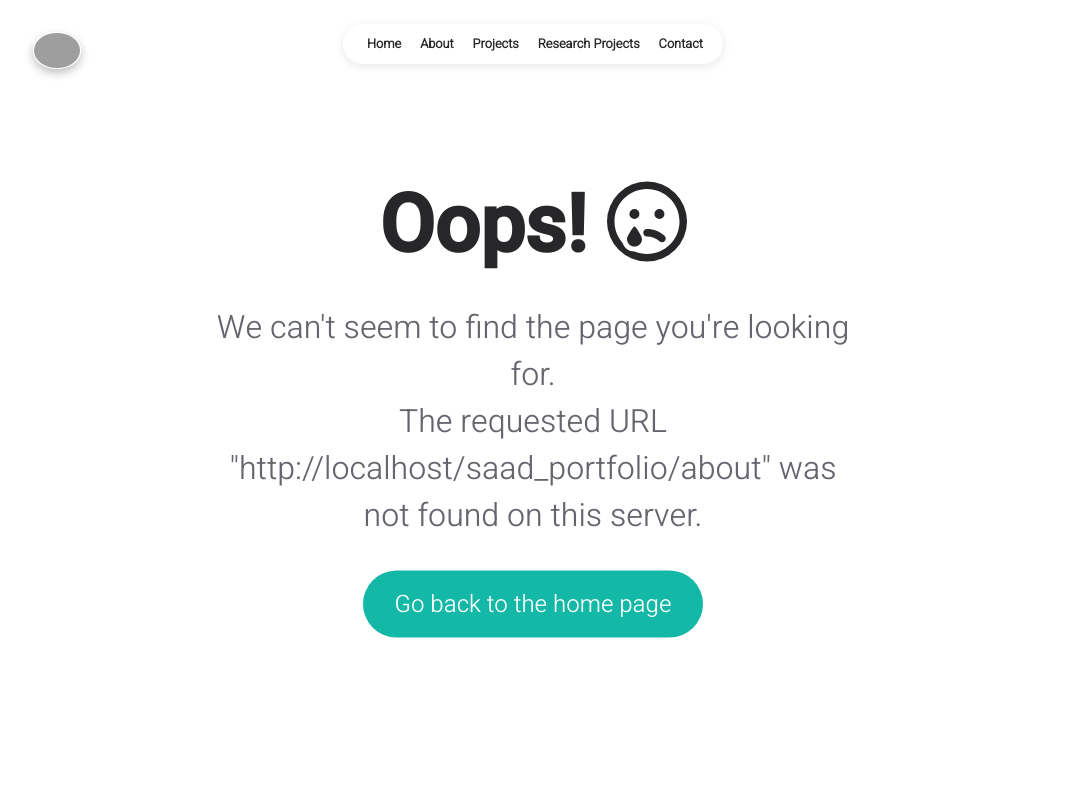
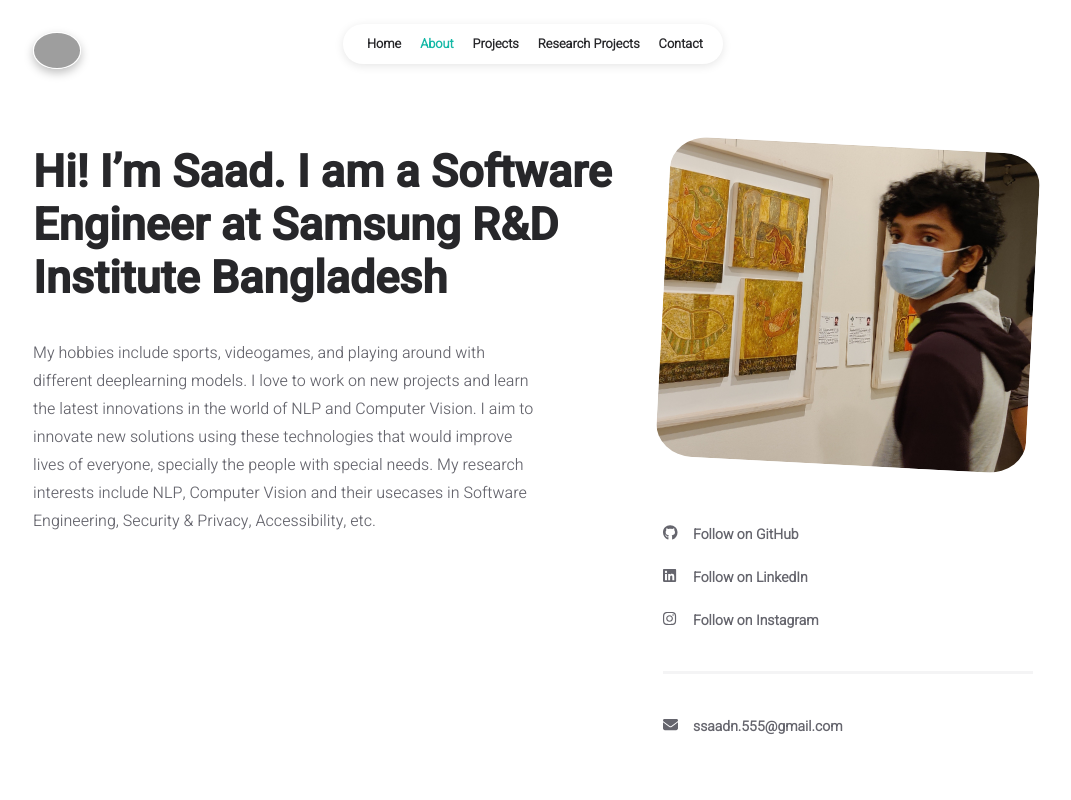
Before and after one commit to SaadNoor555/saad_portfolio, a React (Create React App) app: page /saad_portfolio/about in a window 1280 px wide. Shown: the top 800 px of the page, without its empty margins (107-1178 px from the left). Built offline with nearby package versions, Linux system fonts and the light colour scheme; grey boxes are pictures that could not be loaded.

Commit message:
trying to make it work

```diff
--- a/src/App.js
+++ b/src/App.js
@@ -8,7 +8,7 @@
 import Articles from "./pages/articles";
 import ReadArticle from "./pages/readArticle";
 import Contact from "./pages/contact";
-import Notfound from "./pages/404";
+// import Notfound from "./pages/404";
 
 import { TRACKING_ID } from "./data/tracking";
 import "./app.css";
@@ -23,13 +23,13 @@
 	return (
 		<div className="App">
 			<Routes>
-				<Route path="/" element={<Homepage />} />
-				<Route path="/about" element={<About />} />
-				<Route path="/projects" element={<Projects />} />
-				<Route path="/articles" element={<Articles />} />
-				<Route path="/article/:slug" element={<ReadArticle />} />
-				<Route path="/contact" element={<Contact />} />
-				<Route path="*" element={<Notfound />} />
+				<Route path="saad_portfolio/" element={<Homepage />} />
+				<Route path="saad_portfolio/about" element={<About />} />
+				<Route path="saad_portfolio/projects" element={<Projects />} />
+				<Route path="saad_portfolio/articles" element={<Articles />} />
+				<Route path="saad_portfolio/article/:slug" element={<ReadArticle />} />
+				<Route path="saad_portfolio/contact" element={<Contact />} />
+				{/* <Route path="*" element={<Notfound />} /> */}
 			</Routes>
 		</div>
 	);
--- a/src/pages/about.jsx
+++ b/src/pages/about.jsx
@@ -54,7 +54,7 @@
 								<div className="about-image-container">
 									<div className="about-image-wrapper">
 										<img
-											src="about.jpg"
+											src="saad_3.jpg"
 											alt="about"
 											className="about-image"
 										/>
```
Also changed, not shown: public/saad_3.jpg (added).
